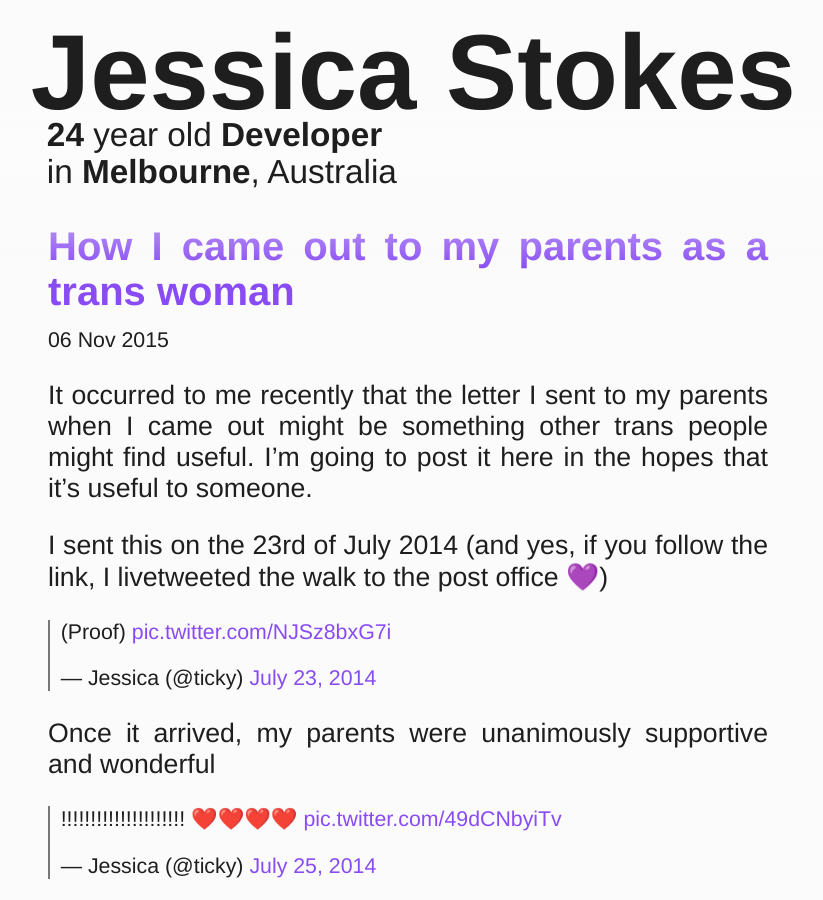
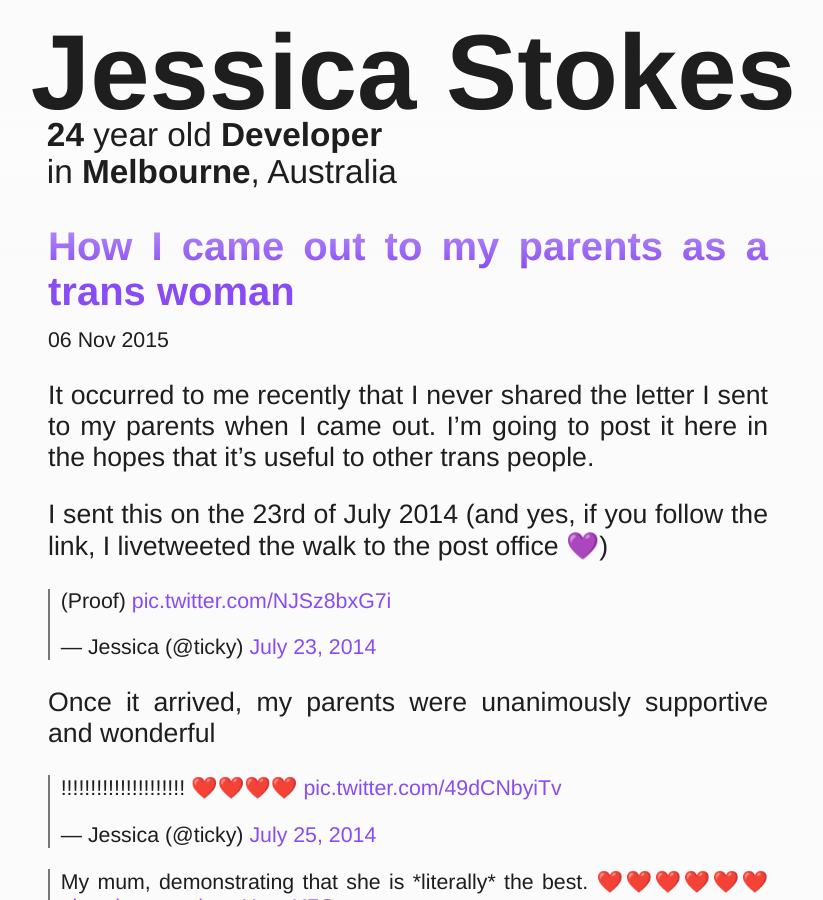
Before and after one commit to ticky/jessicastokes.net, a Jekyll site: the page built from _posts/2015-11-06-coming-out-as-trans.markdown, in a window 1280 px wide and 900 px high. Shown: the whole window, without its empty margins (232-1055 px from the left). Built offline with Jekyll 4.4.1, drawn with Linux system fonts in a browser that asks for light colours; comment, search, counter and statistics services are not loaded.

Commit message:
Tweak language of coming out post

```diff
--- a/_posts/2015-11-06-coming-out-as-trans.markdown
+++ b/_posts/2015-11-06-coming-out-as-trans.markdown
@@ -5,7 +5,7 @@ date:   2015-11-06 11:30:00 +1100
 categories: meta identity personal trans transgender
 ---
 
-It occurred to me recently that the letter I sent to my parents when I came out might be something other trans people might find useful. I'm going to post it here in the hopes that it's useful to someone.
+It occurred to me recently that I never shared the letter I sent to my parents when I came out. I'm going to post it here in the hopes that it's useful to other trans people.
 
 I sent this on the 23rd of July 2014 (and yes, if you follow the link, I livetweeted the walk to the post office 💜)
 
```
